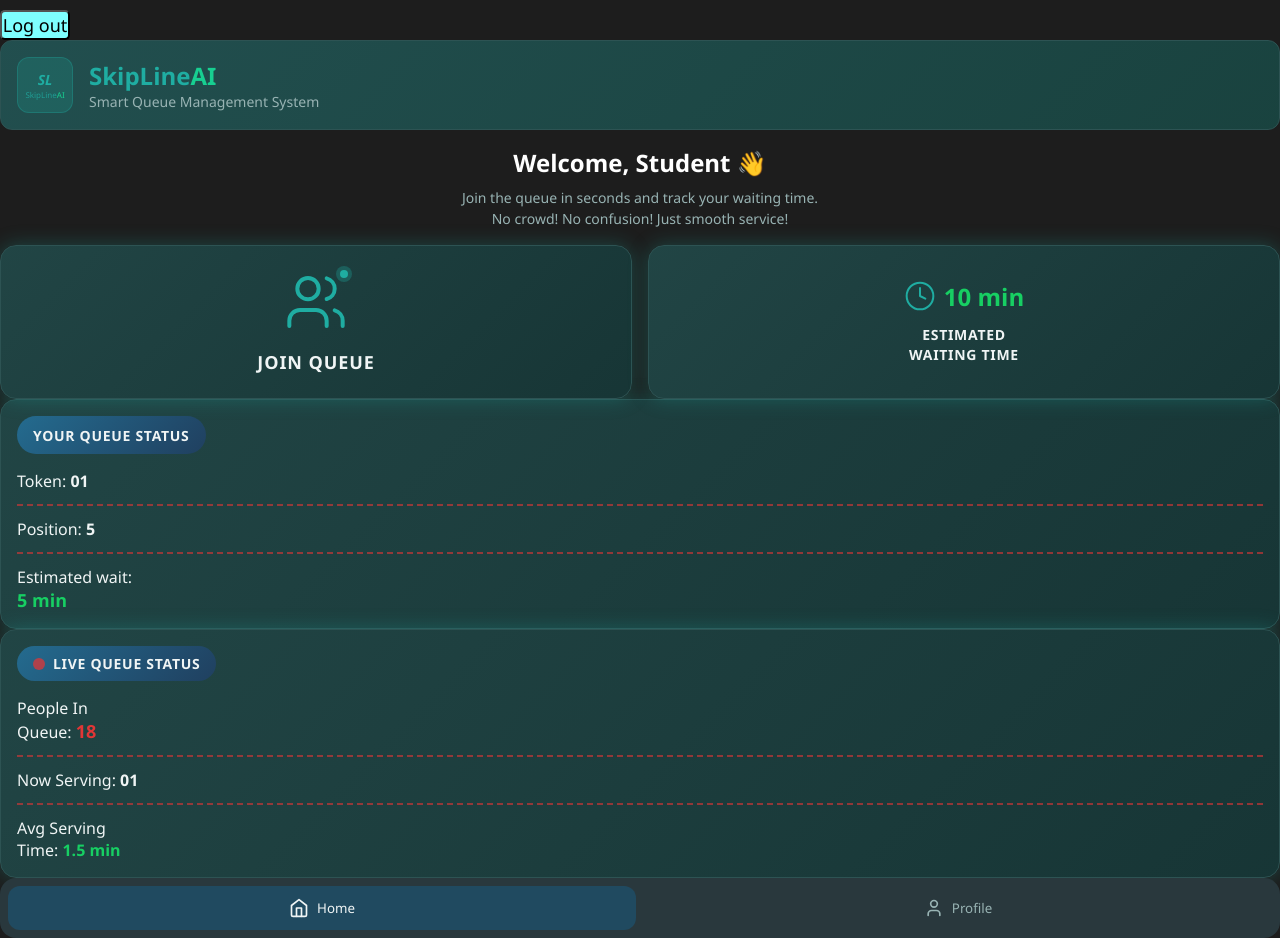
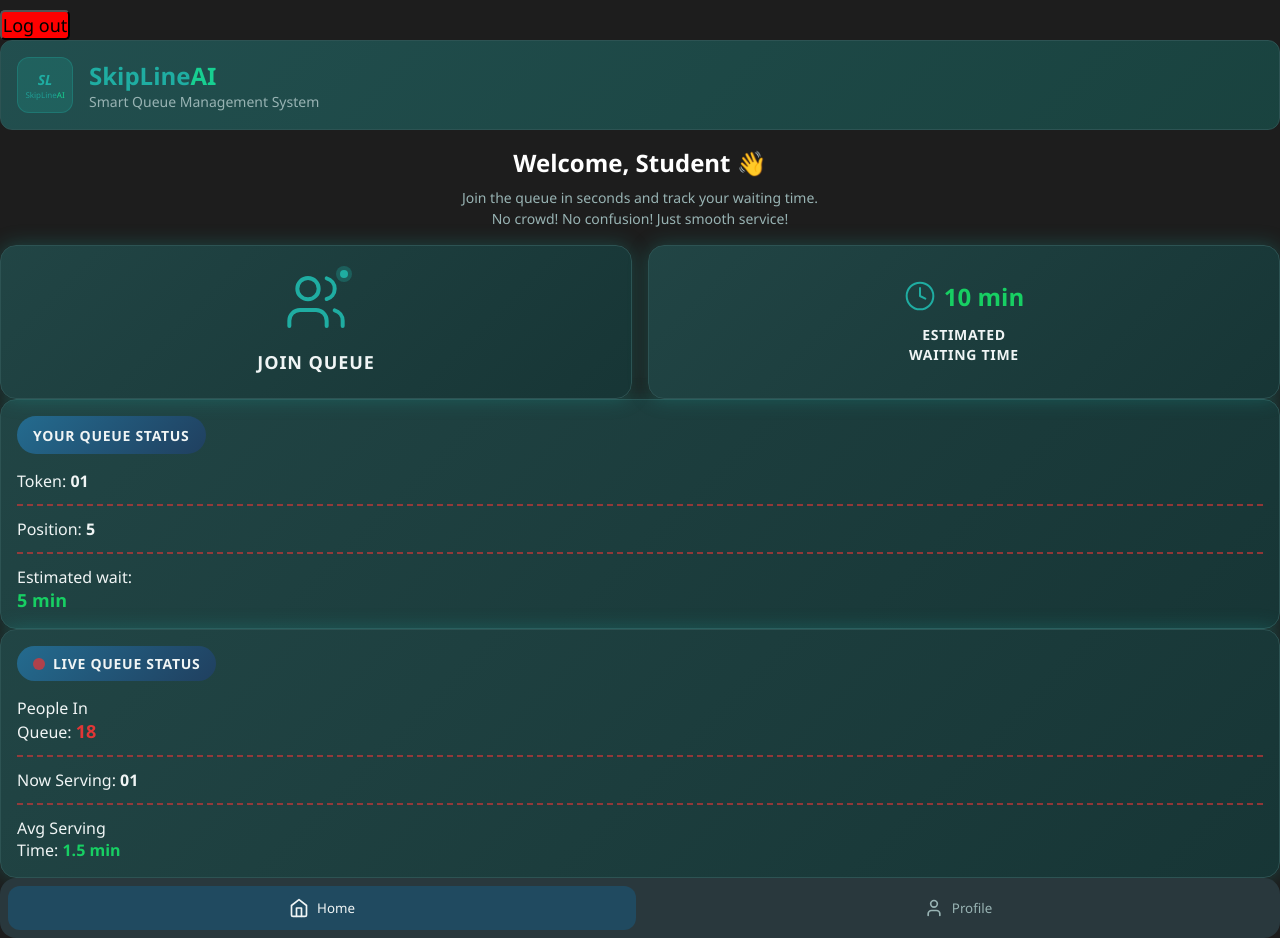
Before and after one commit to swayamparab/SkipLine, a React (Vite) app in the folder skipline/: page /dashboard in a window 1280 px wide. Built offline with nearby package versions, Linux system fonts and the light colour scheme; no server answers; the database is empty; sample sign-in values are in the browser's storage.

Commit message:
commiting

```diff
--- a/skipline/src/components/dashboard/Dashboard.css
+++ b/skipline/src/components/dashboard/Dashboard.css
@@ -15,7 +15,7 @@ body{
     height: 30px;
     font-size: 18px;
     margin-top: 10px;
-    background-color: rgb(126, 255, 255);
+    background-color: rgb(255, 0, 0);
     border-radius: 5px;
     cursor: pointer;
 }
```
